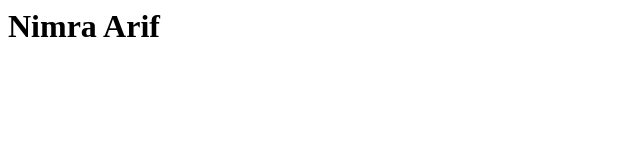
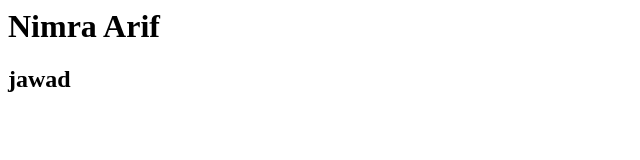
Before and after one commit to nimraarif1/nimraarifintro.github.io, a plain HTML site: page index.html in a window 1280 px wide. Shown: the full height of the page, 0-640 px from the left. Drawn offline with Linux system fonts and the light colour scheme.

Commit message:
nimra commit

```diff
--- a/index.html
+++ b/index.html
@@ -1,3 +1,4 @@
 <html>
 <h1>Nimra Arif</h1>
+<h2>jawad</h2>
 <html>
```
